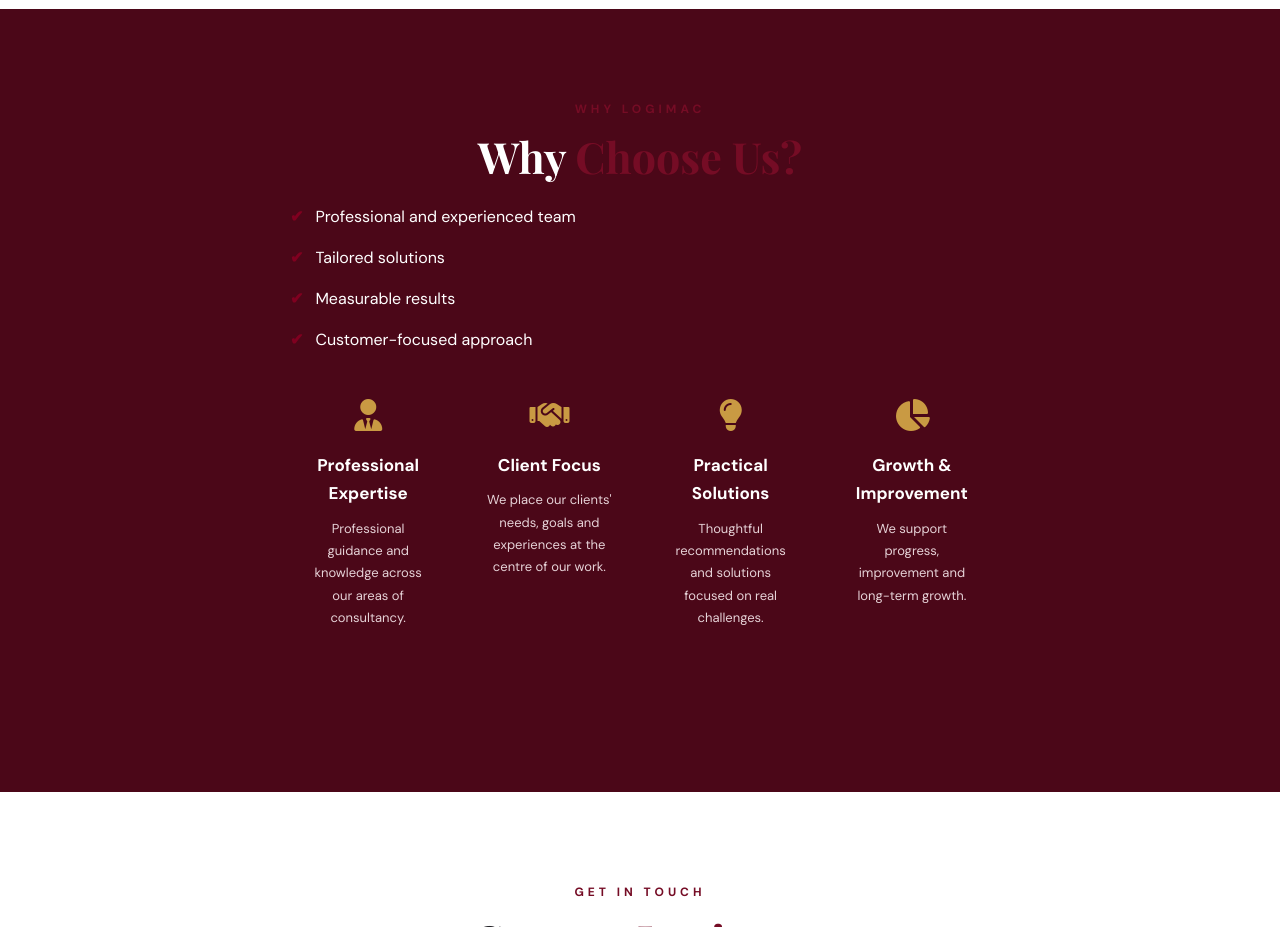
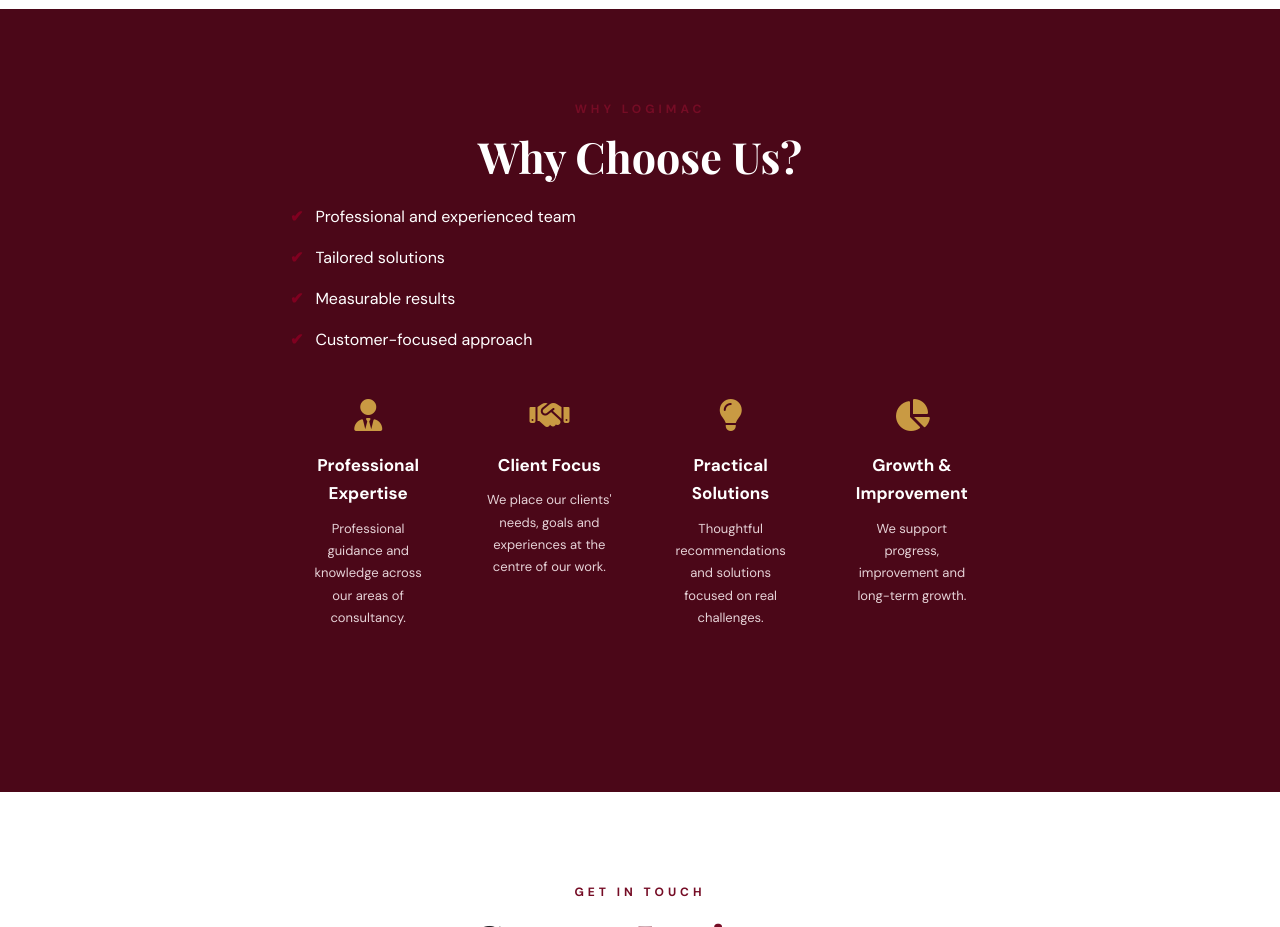
Before and after one commit to hubtechi/Logimac-Advisory-Ltd, a plain HTML site: page index.html in a window 1280 px wide. Shown: the part 1380-2307 px from the top of the page. Drawn offline with nearby package versions, Linux system fonts and the light colour scheme.

Commit message:
Update index.html

```diff
--- a/index.html
+++ b/index.html
@@ -494,10 +494,12 @@ header {
     color: white;
 }
 
-.US .section-heading h2 {
-    color: white;
-}
-
+.why .section-heading h2,
+.why .section-heading h2 span,
+.US .section-heading h2,
+.US .section-heading h2 span {
+    color: white !important;
+}
 
 .why .section-heading p {
     color: #e6d2d7;
```
